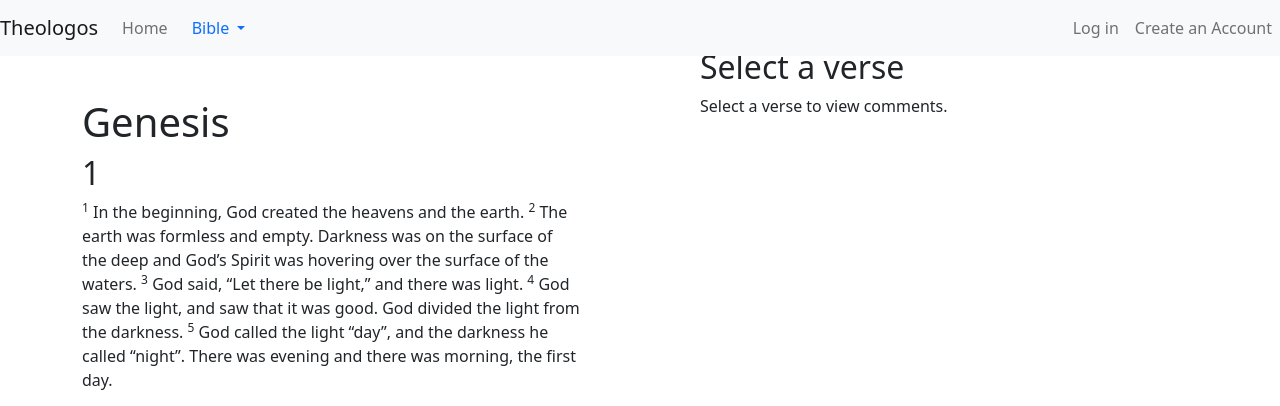
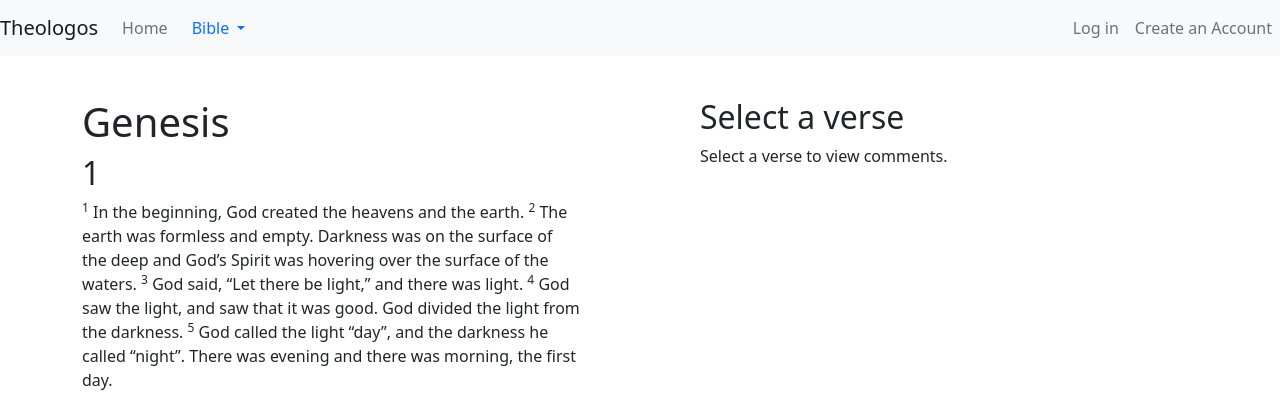
Before and after one commit to HSamiul/theologos, a Django app: page /bible/ in a window 1280 px wide. Shown: the top 406 px of the page. Run offline with Django 4.2, Linux system fonts and the light colour scheme; data comes from the database, SQL or seed files in the repository; some libraries are stand-ins or nearby versions.

Commit message:
Fixed nav bar padding issue for both halves of split view

```diff
--- a/bible/templates/bible/bible_list.html
+++ b/bible/templates/bible/bible_list.html
@@ -3,7 +3,7 @@
 
 <!-- use all books from the context given from the view -->
 {% for book in books %}
-<h1 style="padding-top: 50px;">{{ book.full_title }}</h1>
+<h1>{{ book.full_title }}</h1>
     <!-- render each chapters of the given book -->
     {% for chapter in book.get_chapters %}
         <h2>{{ chapter.number }}</h2>
--- a/bible/templates/bible/bible_split_view.html
+++ b/bible/templates/bible/bible_split_view.html
@@ -10,12 +10,12 @@
     <div class="row" style="overflow-y: hidden">
 
         <!-- left half of page is the Bible -->
-        <div class="col me-5" style="height: 90vh; overflow-y: scroll;">
+        <div class="col me-5" style="height: 90vh; overflow-y: scroll; padding-top: 50px;">
             {% include "./bible_list.html" with books=books %}
         </div>
 
         <!-- right half of page is commentary -->
-        <div class="col ms-5" style="height: 90vh; overflow-y: scroll;">
+        <div class="col ms-5" style="height: 90vh; overflow-y: scroll; padding-top: 50px;">
             <!-- back button that can be overridden by child templates -->
             <div class="col">{% block back-button %} {% endblock %}</div>
 
```
